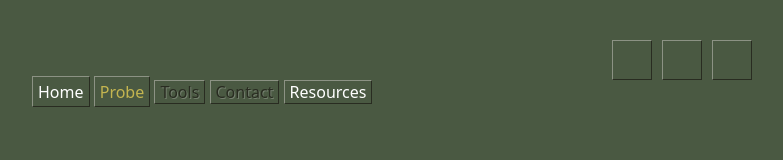
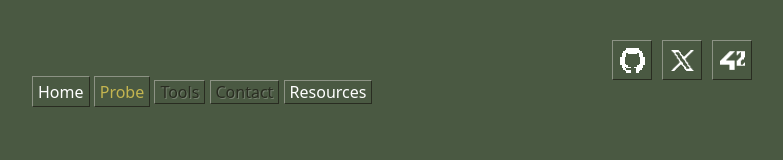
Before and after one commit to m-curto/pip, a website built with Vite: page probe.html in a window 1280 px wide. Shown: the top 160 px of the page, without its empty margins (248-1031 px from the left). Built offline with nearby package versions, Linux system fonts and the light colour scheme; files whose address does not match are found by name; a web font is replaced by a local one.

Commit message:
+resources/links

```diff
--- a/css/index.css
+++ b/css/index.css
@@ -40,15 +40,15 @@ header {
       }
 
       .gh {
-        background-image: url(../resources/svg/github.svg);
+        background-image: url(../resources/links/github.svg);
       }
 
       .x {
-        background-image: url(../resources/svg/x.svg);
+        background-image: url(../resources/links/x.svg);
       }
 
       .ft {
-        background-image: url(../resources/svg/ft.webp);
+        background-image: url(../resources/links/ft.webp);
       }
     }
   }
```
Also changed, not shown: resources/links/ft.webp (renamed from resources/ft.webp), resources/links/github.svg (renamed from resources/github.svg), resources/links/x.svg (renamed from resources/x.svg).
